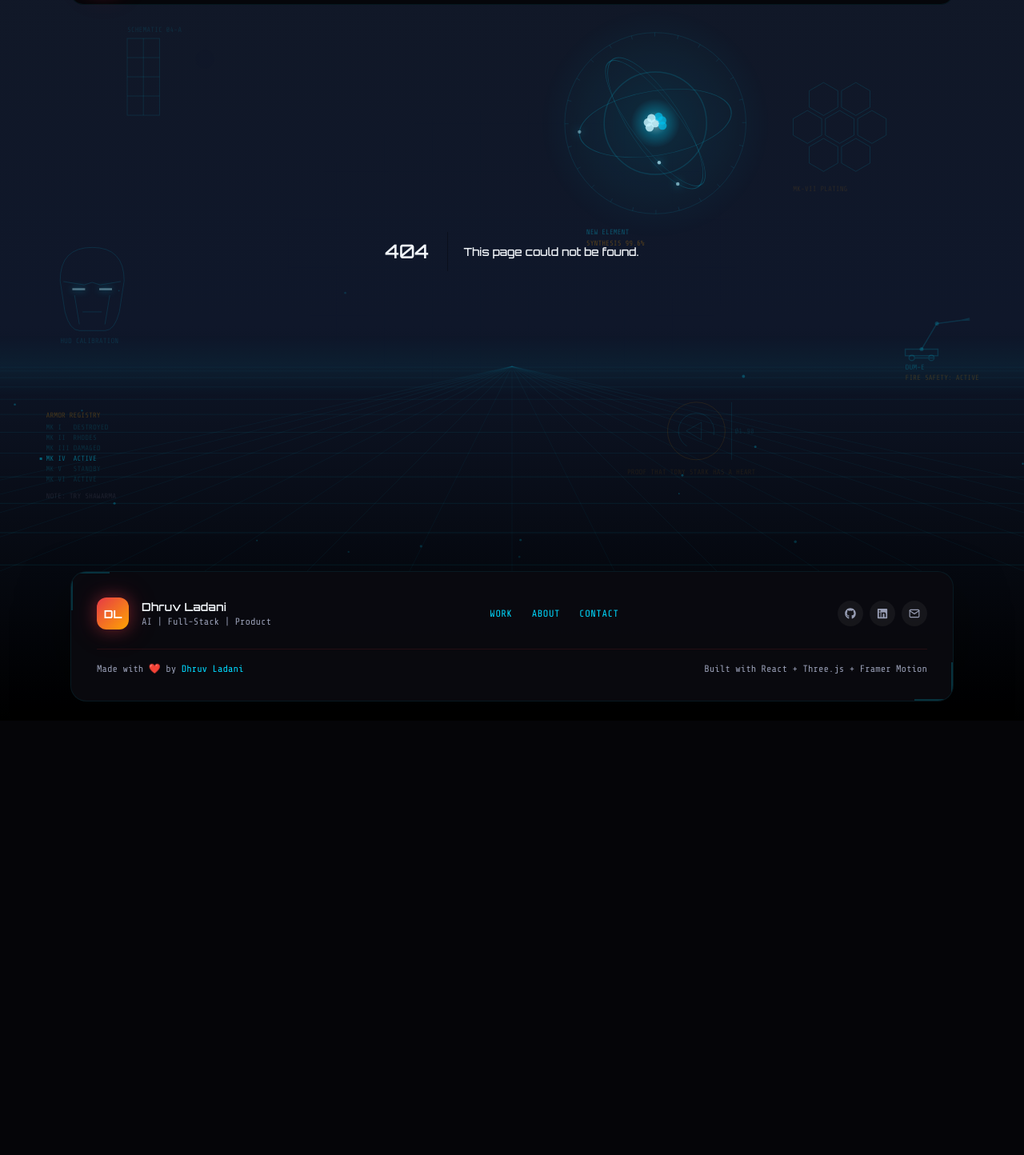
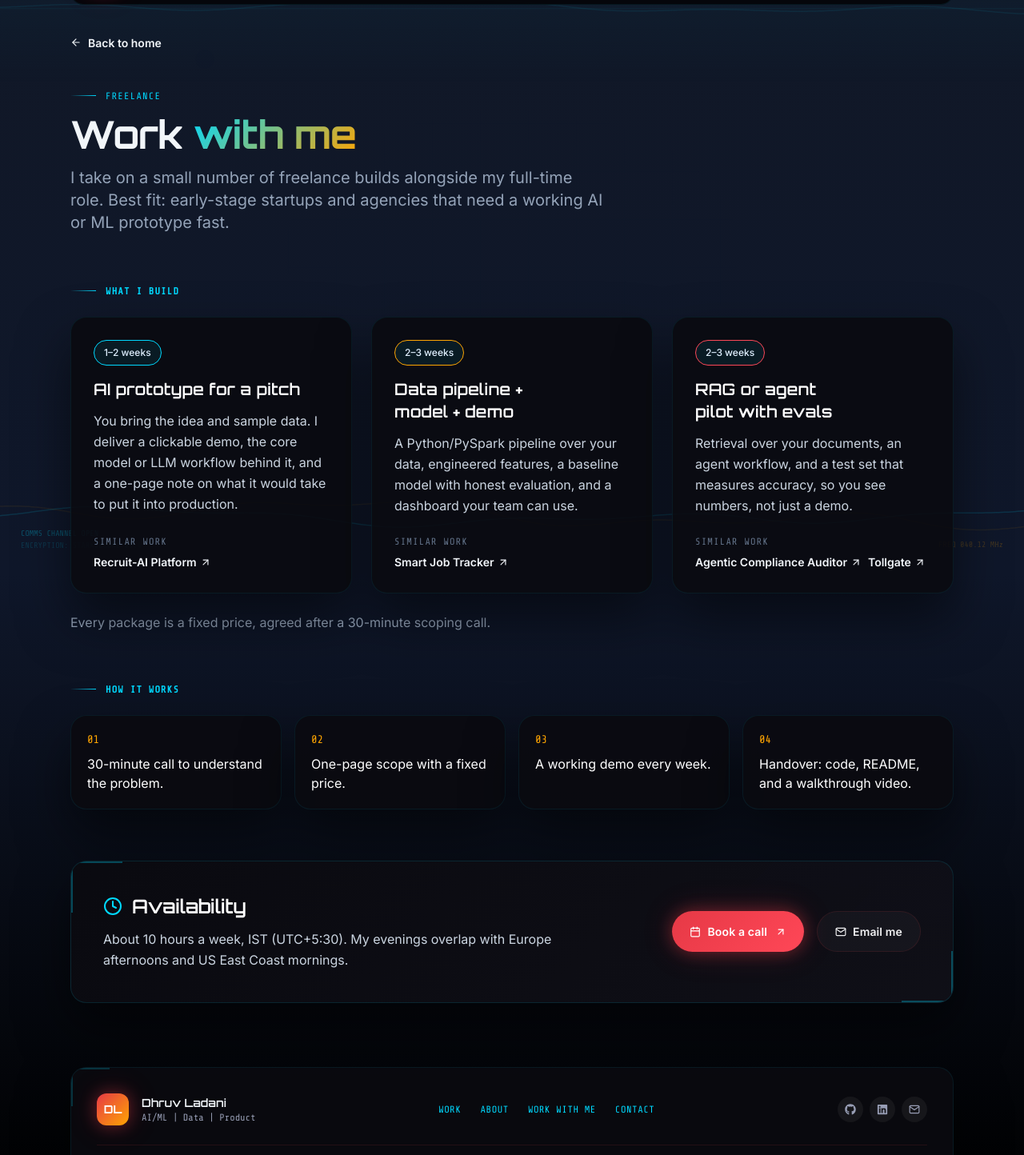
Before and after one commit to dhruvladani04/Portfolio, a Next.js app: page /work-with-me in a window 1280 px wide. Before the commit this address had no page. Shown: the part 86-1530 px from the top of the page at 80% size. Before the commit the page ends 987 px from the top, so only its background shows below. Built offline with nearby package versions, Linux system fonts and the light colour scheme.

Commit message:
feat: /work-with-me freelance page
Three fixed-scope packages linked to similar shipped work, process,
availability (10 hrs/wk, IST), Topmate booking. Linked from the hero
button and footer; shares the contact page background.

```diff
--- a/src/app/ClientShell.jsx
+++ b/src/app/ClientShell.jsx
@@ -91,9 +91,11 @@ function BootScreen({ onDone }) {
 // Home = J.A.R.V.I.S. HUD, Work = workshop holograms, About = repulsor
 // energy field, Contact = open comms channel.
 const backgrounds = [
-  { key: 'work', match: (p) => p.startsWith('/work'), Component: WorkshopHolo },
+  // /work and /work/:slug only — not /work-with-me, which shares the
+  // contact page's comms background below.
+  { key: 'work', match: (p) => /^\/work(\/|$)/.test(p), Component: WorkshopHolo },
   { key: 'about', match: (p) => p.startsWith('/about'), Component: RepulsorField },
-  { key: 'contact', match: (p) => p.startsWith('/contact'), Component: CommsTelemetry },
+  { key: 'contact', match: (p) => p.startsWith('/contact') || p.startsWith('/work-with-me'), Component: CommsTelemetry },
   { key: 'home', match: () => true, Component: JarvisHUD },
 ];
 
--- /dev/null
+++ b/src/app/work-with-me/page.js
@@ -0,0 +1,12 @@
+import WorkWithMePage from '../../views/WorkWithMePage';
+import { buildMetadata, pageTitle } from '../../lib/metadata';
+
+export const metadata = buildMetadata({
+  title: pageTitle('Work with me'),
+  description: 'Freelance AI and ML builds: pitch prototypes, data pipelines with models, and RAG or agent pilots with evals. Fixed price after a 30-minute scoping call.',
+  path: '/work-with-me',
+});
+
+export default function Page() {
+  return <WorkWithMePage />;
+}
--- a/src/components/Footer.jsx
+++ b/src/components/Footer.jsx
@@ -19,6 +19,7 @@ const socials = [
 const footerLinks = [
   { path: '/work', label: 'Work' },
   { path: '/about', label: 'About' },
+  { path: '/work-with-me', label: 'Work with me' },
   { path: '/contact', label: 'Contact' },
 ];
 
@@ -46,7 +47,7 @@ export default function Footer() {
               </Link>
               <div>
                 <p className="font-display text-sm font-semibold">Dhruv Ladani</p>
-                <p className="font-mono text-xs" style={{ color: 'var(--muted)' }}>AI | Full-Stack | Product</p>
+                <p className="font-mono text-xs" style={{ color: 'var(--muted)' }}>AI/ML | Data | Product</p>
               </div>
             </div>
 
--- a/src/views/HomePage.jsx
+++ b/src/views/HomePage.jsx
@@ -319,8 +319,7 @@ export default function HomePage() {
             </MagneticButton>
 
             <MagneticButton className="inline-block">
-              {/* Points at /contact until /work-with-me ships */}
-              <Link href="/contact" className="btn-secondary group">
+              <Link href="/work-with-me" className="btn-secondary group">
                 Work with me
                 <FiArrowUpRight className="transition-transform group-hover:translate-x-1 group-hover:-translate-y-1" />
               </Link>
--- /dev/null
+++ b/src/views/WorkWithMePage.jsx
@@ -0,0 +1,169 @@
+'use client';
+
+import { motion } from 'framer-motion';
+import Link from 'next/link';
+import { FiArrowLeft, FiArrowUpRight, FiCalendar, FiMail, FiClock } from 'react-icons/fi';
+
+const TOPMATE_URL = 'https://topmate.io/dhruv_ladani04/';
+const EMAIL_URL = 'mailto:dhruvladani04@gmail.com?subject=Freelance%20project';
+
+// Each package points at shipped work that shows the same kind of build.
+const packages = [
+  {
+    title: 'AI prototype for a pitch',
+    duration: '1–2 weeks',
+    desc: 'You bring the idea and sample data. I deliver a clickable demo, the core model or LLM workflow behind it, and a one-page note on what it would take to put it into production.',
+    proof: [{ label: 'Recruit-AI Platform', href: '/work/recruitai-platform' }],
+    color: 'var(--arc-blue)',
+  },
+  {
+    title: 'Data pipeline + model + demo',
+    duration: '2–3 weeks',
+    desc: 'A Python/PySpark pipeline over your data, engineered features, a baseline model with honest evaluation, and a dashboard your team can use.',
+    proof: [{ label: 'Smart Job Tracker', href: '/work/smart-job-tracker' }],
+    color: 'var(--accent-gold)',
+  },
+  {
+    title: 'RAG or agent pilot with evals',
+    duration: '2–3 weeks',
+    desc: 'Retrieval over your documents, an agent workflow, and a test set that measures accuracy, so you see numbers, not just a demo.',
+    proof: [
+      { label: 'Agentic Compliance Auditor', href: '/work/agentic-compliance-auditor' },
+      { label: 'Tollgate', href: '/work/tollgate' },
+    ],
+    color: 'var(--accent-red-bright)',
+  },
+];
+
+const steps = [
+  '30-minute call to understand the problem.',
+  'One-page scope with a fixed price.',
+  'A working demo every week.',
+  'Handover: code, README, and a walkthrough video.',
+];
+
+export default function WorkWithMePage() {
+  return (
+    <div className="section-shell pt-32 pb-20 min-h-screen">
+      <div className="max-w-6xl mx-auto px-4 md:px-6">
+        {/* Back link */}
+        <Link href="/" className="link-inline inline-flex items-center gap-2 mb-12 group">
+          <FiArrowLeft className="transition-transform group-hover:-translate-x-1" />
+          Back to home
+        </Link>
+
+        {/* Header */}
+        <motion.div
+          className="mb-16"
+          initial={{ opacity: 0, y: 20 }}
+          animate={{ opacity: 1, y: 0 }}
+          transition={{ duration: 0.6 }}
+        >
+          <div className="flex items-center gap-3 mb-4">
+            <div className="w-8 h-px" style={{ background: 'linear-gradient(90deg, transparent, var(--arc-blue))' }} />
+            <span className="font-mono text-xs tracking-widest uppercase" style={{ color: 'var(--arc-blue)' }}>FREELANCE</span>
+          </div>
+          <h1 className="font-display text-4xl md:text-5xl font-bold mb-4">
+            Work <span className="text-gradient">with me</span>
+          </h1>
+          <p className="text-xl text-slate-400 max-w-2xl">
+            I take on a small number of freelance builds alongside my full-time role. Best fit:
+            early-stage startups and agencies that need a working AI or ML prototype fast.
+          </p>
+        </motion.div>
+
+        {/* Packages */}
+        <section className="mb-16" aria-labelledby="wwm-build">
+          <div className="flex items-center gap-3 mb-6">
+            <div className="w-8 h-px" style={{ background: 'linear-gradient(90deg, transparent, var(--arc-blue))' }} />
+            <h2 id="wwm-build" className="font-mono text-xs tracking-widest uppercase" style={{ color: 'var(--arc-blue)' }}>
+              What I build
+            </h2>
+          </div>
+          <div className="grid md:grid-cols-3 gap-6">
+            {packages.map((pkg, i) => (
+              <motion.article
+                key={pkg.title}
+                className="panel p-6 md:p-7 flex flex-col"
+                initial={{ opacity: 0, y: 20 }}
+                animate={{ opacity: 1, y: 0 }}
+                transition={{ delay: 0.15 + i * 0.1 }}
+              >
+                <span className="tag self-start mb-4" style={{ borderColor: pkg.color }}>{pkg.duration}</span>
+                <h3 className="font-display text-xl font-semibold text-white mb-3">{pkg.title}</h3>
+                <p className="text-slate-300 leading-relaxed mb-6">{pkg.desc}</p>
+                <div className="mt-auto">
+                  <p className="font-mono text-xs uppercase tracking-widest mb-2 text-slate-500">Similar work</p>
+                  <div className="flex flex-wrap gap-2">
+                    {pkg.proof.map((p) => (
+                      <Link key={p.href} href={p.href} className="link-inline inline-flex items-center gap-1 text-sm group">
+                        {p.label}
+                        <FiArrowUpRight className="transition-transform group-hover:translate-x-0.5 group-hover:-translate-y-0.5" />
+                      </Link>
+                    ))}
+                  </div>
+                </div>
+              </motion.article>
+            ))}
+          </div>
+          <p className="text-slate-400 mt-6">
+            Every package is a fixed price, agreed after a 30-minute scoping call.
+          </p>
+        </section>
+
+        {/* Process */}
+        <section className="mb-16" aria-labelledby="wwm-process">
+          <div className="flex items-center gap-3 mb-6">
+            <div className="w-8 h-px" style={{ background: 'linear-gradient(90deg, transparent, var(--arc-blue))' }} />
+            <h2 id="wwm-process" className="font-mono text-xs tracking-widest uppercase" style={{ color: 'var(--arc-blue)' }}>
+              How it works
+            </h2>
+          </div>
+          <ol className="grid sm:grid-cols-2 lg:grid-cols-4 gap-4">
+            {steps.map((step, i) => (
+              <li key={step} className="panel p-5">
+                <span className="font-mono text-sm block mb-2" style={{ color: 'var(--accent-gold)' }}>
+                  {String(i + 1).padStart(2, '0')}
+                </span>
+                <span className="text-white leading-snug">{step}</span>
+              </li>
+            ))}
+          </ol>
+        </section>
+
+        {/* Availability + CTAs */}
+        <section className="panel panel-highlight p-8 md:p-10 relative overflow-hidden" aria-labelledby="wwm-availability">
+          <div className="absolute top-0 left-0 w-16 h-16 border-l-2 border-t-2 opacity-30" style={{ borderColor: 'var(--arc-blue)' }} />
+          <div className="absolute bottom-0 right-0 w-16 h-16 border-r-2 border-b-2 opacity-30" style={{ borderColor: 'var(--arc-blue)' }} />
+          <div className="relative z-10 flex flex-col lg:flex-row lg:items-center justify-between gap-8">
+            <div className="max-w-xl">
+              <h2 id="wwm-availability" className="font-display text-2xl font-semibold text-white mb-3 flex items-center gap-3">
+                <FiClock style={{ color: 'var(--arc-blue)' }} aria-hidden />
+                Availability
+              </h2>
+              <p className="text-slate-300 leading-relaxed">
+                About 10 hours a week, IST (UTC+5:30). My evenings overlap with Europe
+                afternoons and US East Coast mornings.
+              </p>
+            </div>
+            <div className="flex flex-wrap gap-4">
+              <a href={TOPMATE_URL} target="_blank" rel="noreferrer" className="btn-primary group">
+                <span className="flex items-center gap-2">
+                  <FiCalendar />
+                  Book a call
+                </span>
+                <FiArrowUpRight className="transition-transform group-hover:translate-x-1 group-hover:-translate-y-1" />
+              </a>
+              <a href={EMAIL_URL} className="btn-secondary group">
+                <span className="flex items-center gap-2">
+                  <FiMail />
+                  Email me
+                </span>
+              </a>
+            </div>
+          </div>
+        </section>
+      </div>
+    </div>
+  );
+}
```
Also changed, not shown: 1 other file (tests, documents, lock files or other folders).
